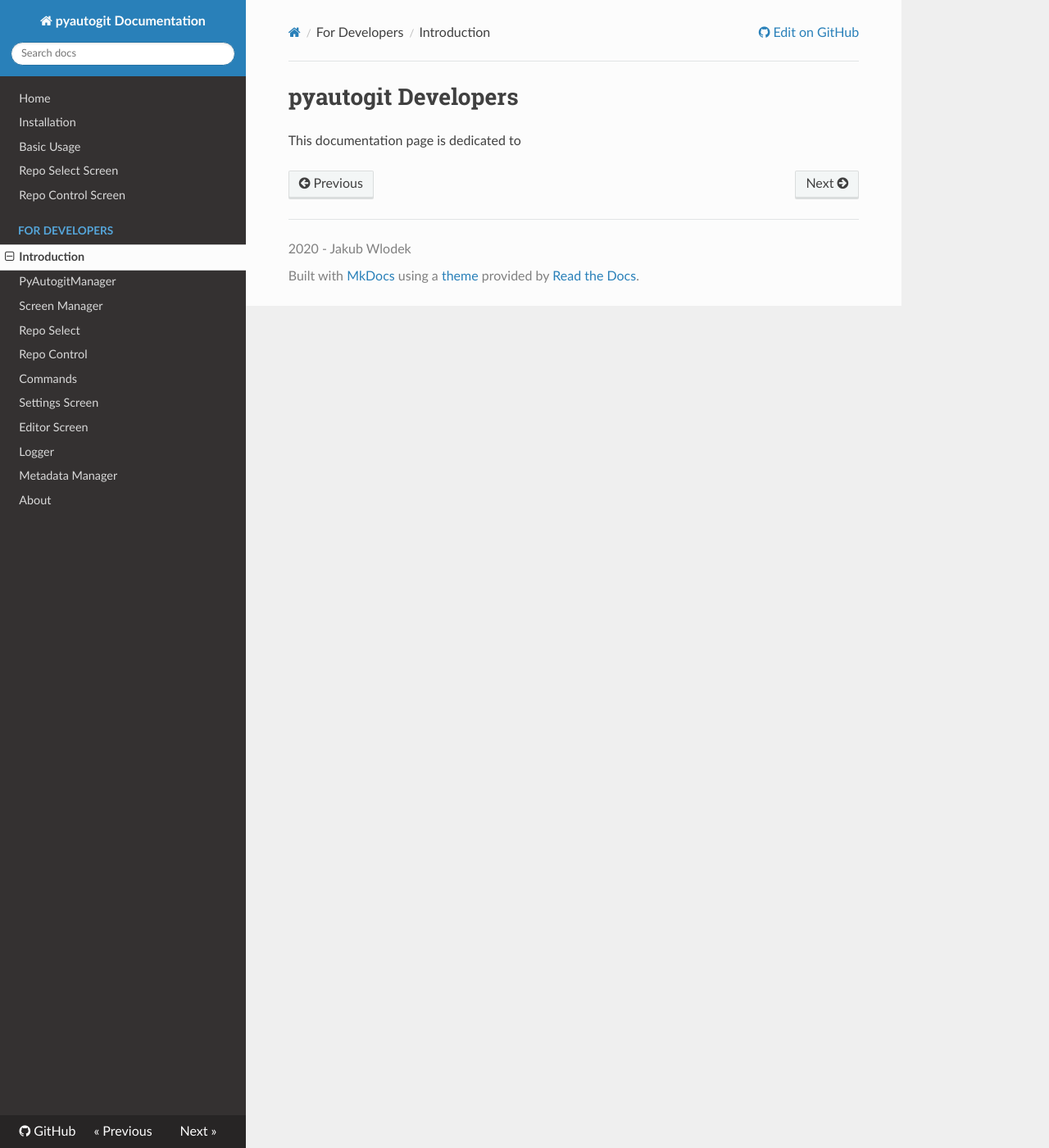
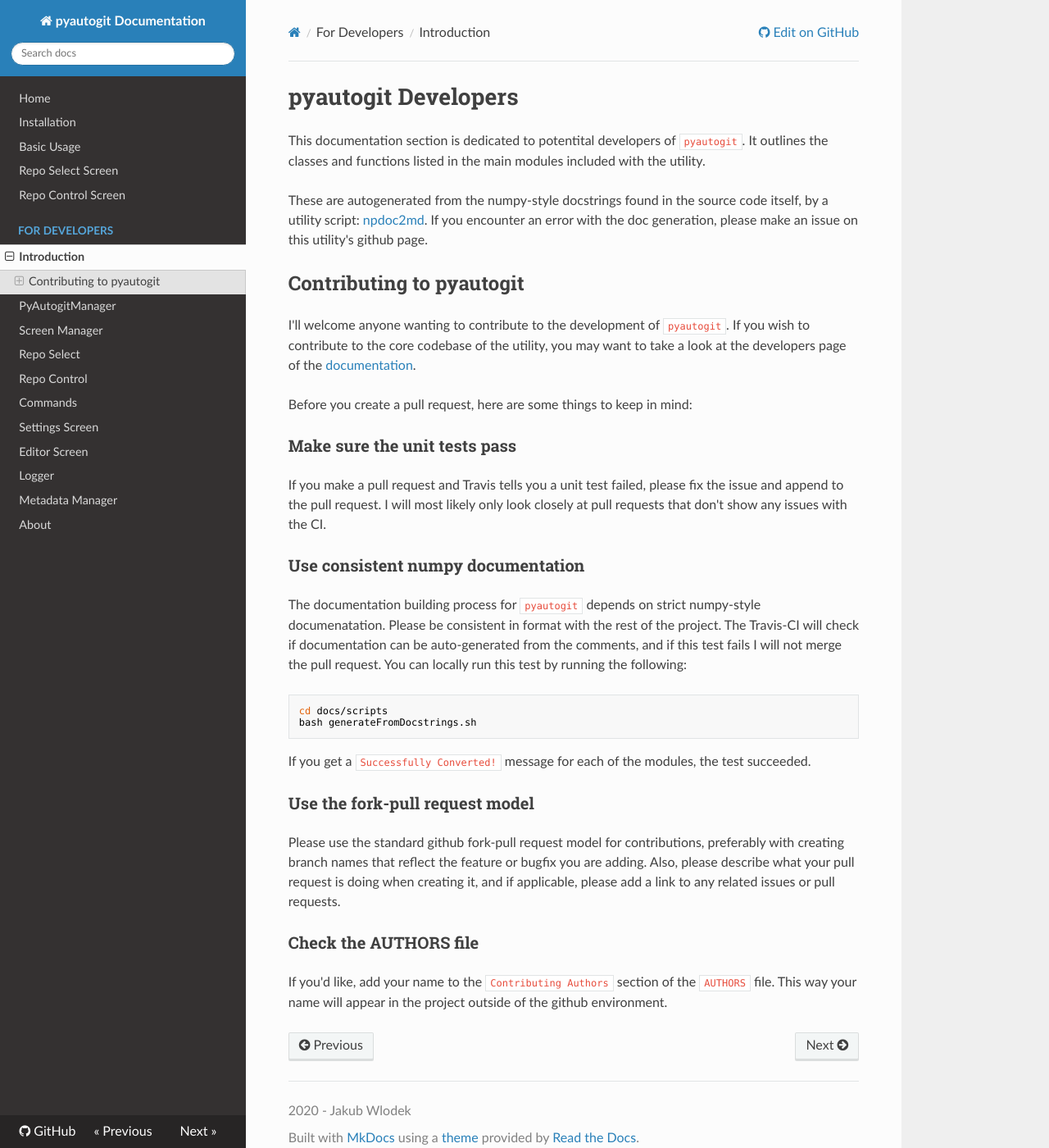
Before and after one commit to jwlodek/pyautogit, an MkDocs documentation site: the page built from docs/developers.md, in a window 1280 px wide and 1400 px high. Shown: the whole window at 82% size. Built offline with MkDocs 1.6.1, drawn with Linux system fonts in a browser that asks for light colours; nearby versions of some CDN libraries.

Commit message:
Update docs

````diff
--- a/docs/developers.md
+++ b/docs/developers.md
@@ -1,3 +1,37 @@
 # pyautogit Developers
 
-This documentation page is dedicated to
+This documentation section is dedicated to potentital developers of `pyautogit`.
+It outlines the classes and functions listed in the main modules included with the utility.
+
+These are autogenerated from the numpy-style docstrings found in the source code itself, by
+a utility script: [npdoc2md](https://github.com/jwlodek/npdoc2md). If you encounter an error with the
+doc generation, please make an issue on this utility's github page.
+
+## Contributing to pyautogit
+
+I'll welcome anyone wanting to contribute to the development of `pyautogit`. If you wish to contribute to the core codebase of the utility, you may want to take a look at the developers page of the [documentation](https://jwlodek.github.io/pyautogit-docs/).
+
+Before you create a pull request, here are some things to keep in mind:
+
+### Make sure the unit tests pass
+
+If you make a pull request and Travis tells you a unit test failed, please fix the issue and append to the pull request. I will most likely only look closely at pull requests that don't show any issues with the CI.
+
+### Use consistent numpy documentation
+
+The documentation building process for `pyautogit` depends on strict numpy-style documenatation. Please be consistent in format with the rest of the project. The Travis-CI will check if documentation can be auto-generated from the comments, and if this test fails I will not merge the pull request. You can locally run this test by running the following:
+
+```bash
+cd docs/scripts
+bash generateFromDocstrings.sh
+```
+
+If you get a `Successfully Converted!` message for each of the modules, the test succeeded.
+
+### Use the fork-pull request model
+
+Please use the standard github fork-pull request model for contributions, preferably with creating branch names that reflect the feature or bugfix you are adding. Also, please describe what your pull request is doing when creating it, and if applicable, please add a link to any related issues or pull requests.
+
+### Check the AUTHORS file
+
+If you'd like, add your name to the `Contributing Authors` section of the `AUTHORS` file. This way your name will appear in the project outside of the github environment.
````
Also changed, not shown: docs/about.md (+0 -1 lines), docs/index.md (+22 -0 lines), 1 other file.
